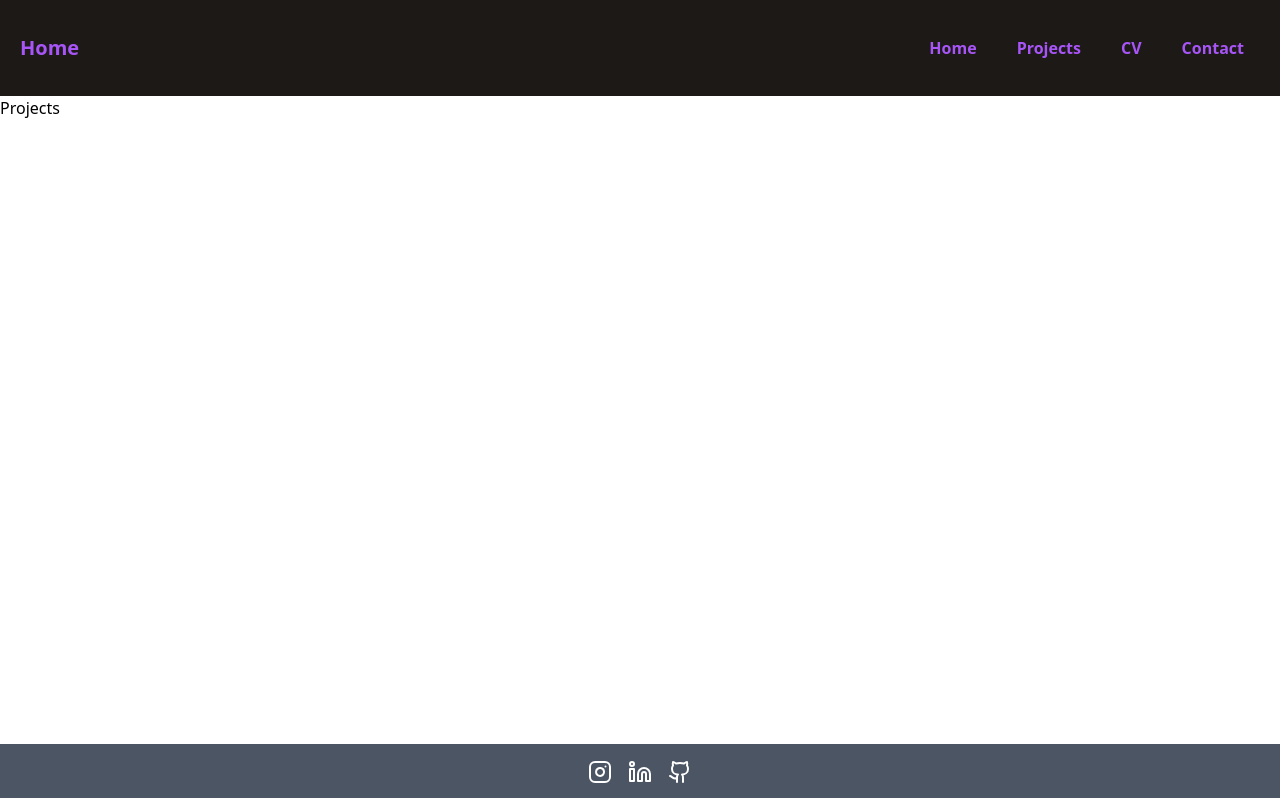
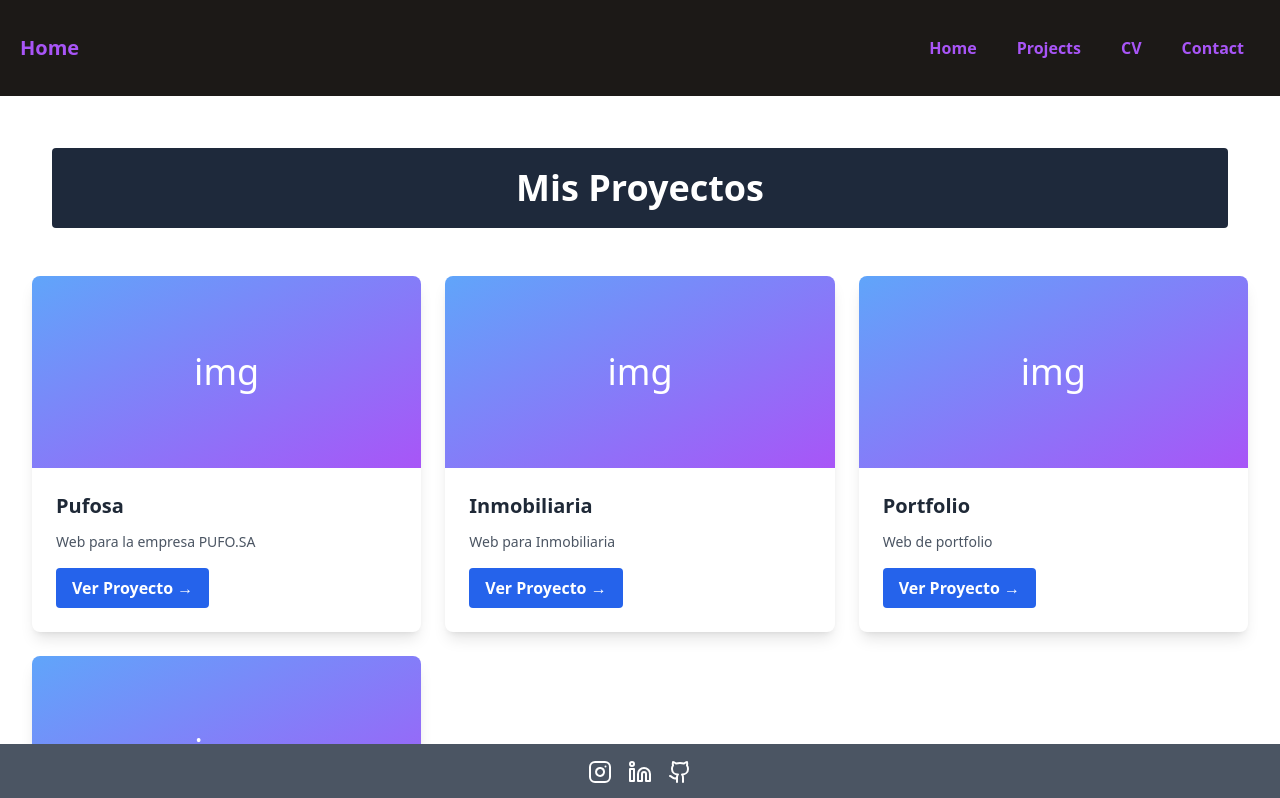
Before and after one commit to AValeraP/PruebaTecnica, a Nuxt app: page /projects in a window 1280 px wide. Shown: the top 798 px of the page. Built offline with nearby package versions, Linux system fonts and the light colour scheme.

Commit message:
feat-projectCards

```diff
--- /dev/null
+++ b/app/components/ProjectCard.vue
@@ -0,0 +1,42 @@
+<script setup lang="ts">
+import { projects } from '~/data/mocks'
+interface ProjectProp{
+    image?: string,
+    title: string,
+    description: string,
+    link: string,
+}
+
+const props = withDefaults(defineProps<ProjectProp>(), {
+    image: 'img',
+    title: 'Project title',
+    description: 'Project description',
+    link: 'Project link',
+})
+</script>
+<template>
+    <div class="bg-white rounded-lg shadow-lg hover:shadow-2xl transition-shadow duration-300 overflow-hidden">
+        <!-- Imagen del proyecto -->
+        <div class="h-48 bg-gradient-to-br from-blue-400 to-purple-500 flex items-center justify-center overflow-hidden">
+            <img v-if="props.image && props.image !== 'img'" :src="props.image" :alt="props.title" class="w-full h-full object-cover">
+            <span v-else class="text-white text-4xl">{{ props.image }}</span>
+        </div>
+
+        <!-- Contenido de la tarjeta -->
+        <div class="p-6">
+            <h3 class="text-xl font-bold text-gray-800 mb-3">{{ props.title }}</h3>
+            <p class="text-gray-600 text-sm mb-4 line-clamp-3">{{ props.description }}</p>
+
+            <!-- Enlace -->
+             <NuxtLink to="/">
+                <a
+                target="_blank"
+                class="inline-block bg-blue-600 hover:bg-blue-700 text-white font-semibold py-2 px-4 rounded transition-colors duration-200"
+            >
+                Ver Proyecto →
+            </a>
+             </NuxtLink>
+
+        </div>
+    </div>
+</template>
--- /dev/null
+++ b/app/components/ProjectCardView.vue
@@ -0,0 +1,20 @@
+<script setup>
+import { projects } from '~/data/mocks';
+import ProjectCard from './ProjectCard.vue';
+</script>
+
+<template>
+    <div class="p-8 max-w-7xl mx-auto">
+        <h2 class="text-4xl rounded m-5 p-5 mb-12 text-center bg-slate-800 text-white font-extrabold">Mis Proyectos</h2>
+        <div class="grid grid-cols-1 md:grid-cols-2 lg:grid-cols-3 gap-6">
+            <ProjectCard
+                v-for="(project, index) in projects"
+                :key="index"
+                :title="project.title"
+                :image="project.image"
+                :description="project.description"
+                :link="project.link"
+            ></ProjectCard>
+        </div>
+    </div>
+</template>
--- a/app/components/TheTitle.vue
+++ b/app/components/TheTitle.vue
@@ -10,10 +10,19 @@
   </div>
   <nav>
     <ul class="flex items-center space-x-6 p-2 rounded font-bold">
-      <li><button class="p-2 rounded hover:bg-slate-700 ">Home</button></li>
-      <li><button class="p-2 rounded hover:bg-slate-700">Projects</button></li>
-      <li><button class="p-2 rounded hover:bg-slate-700">CV</button></li>
-      <li><button class="p-2 rounded hover:bg-slate-700">Contact</button></li>
+
+      <NuxtLink to="/">
+        <li><button class="p-2 rounded hover:bg-slate-700">Home</button></li>
+      </NuxtLink>
+      <NuxtLink to="/projects">
+       <li><button class="p-2 rounded hover:bg-slate-700">Projects</button></li>
+      </NuxtLink>
+      <NuxtLink to="/cv">
+        <li><button class="p-2 rounded hover:bg-slate-700">CV</button></li>
+      </NuxtLink>
+      <NuxtLink to="/contact">
+        <li><button class="p-2 rounded hover:bg-slate-700">Contact</button></li>
+      </NuxtLink>
     </ul>
   </nav>
 </header>
--- /dev/null
+++ b/app/data/mocks.ts
@@ -0,0 +1,26 @@
+export const projects = [
+    {
+        title: 'Pufosa',
+        image: 'img',
+        description: 'Web para la empresa PUFO.SA',
+        link: '',
+    },
+    {
+        title: 'Inmobiliaria',
+        image: 'img',
+        description: 'Web para Inmobiliaria',
+        link: '',
+    },
+    {
+        title: 'Portfolio',
+        image: 'img',
+        description: 'Web de portfolio',
+        link: '',
+    },
+    {
+        title: 'Project 4',
+        image: 'img',
+        description: 'Project 4 on development',
+        link: '',
+    },
+]
--- /dev/null
+++ b/app/pages/contact.vue
@@ -0,0 +1,4 @@
+<script setup></script>
+<template>
+    <h1>Contacto</h1>
+</template>
--- a/app/pages/index.vue
+++ b/app/pages/index.vue
@@ -1,4 +1,15 @@
 <script setup></script>
 <template>
-    <h1>1</h1>
-</template>
+    <header class="m-5 p-5">
+        <div class="">
+            <h1>Index</h1>
+        </div>
+    </header>
+    <main>
+     <div class="grid grid-cols-2">
+        <p class="m-5 p-5">Lorem ipsum dolor sit amet, consectetur adipisicing elit. Quaerat cumque qui voluptatem sapiente eos nisi praesentium officiis! Ipsa quibusdam commodi soluta, error numquam, dolor voluptates quam sed eum, tempore recusandae.</p>
+        <p class="m-5 p-5">Lorem ipsum dolor sit amet consectetur adipisicing elit. Ducimus necessitatibus vero sapiente dolorum iure sed at natus eius ratione soluta culpa deleniti neque, a quas minima esse beatae quaerat excepturi.</p>
+     </div>
+    </main>
+
+    </template>
--- a/app/pages/projects.vue
+++ b/app/pages/projects.vue
@@ -1,4 +1,6 @@
-<script setup></script>
+<script setup>
+import ProjectCardView from '~/components/ProjectCardView.vue';
+</script>
 <template>
-    <h1>Projects</h1>
+<ProjectCardView></ProjectCardView>
 </template>
--- /dev/null
+++ b/tailwind.config.js
@@ -0,0 +1,15 @@
+/** @type {import('tailwindcss').Config} */
+module.exports = {
+  content: [
+    "./components/**/*.{js,vue,ts}",
+    "./layouts/**/*.vue",
+    "./pages/**/*.vue",
+    "./plugins/**/*.{js,ts}",
+    "./app.vue",
+    "./error.vue",
+  ],
+  theme: {
+    extend: {},
+  },
+  plugins: [],
+}
```
